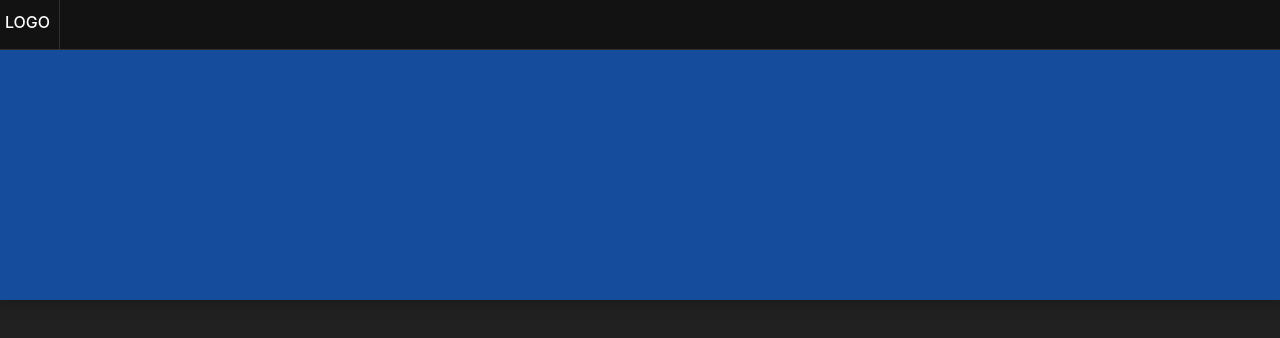
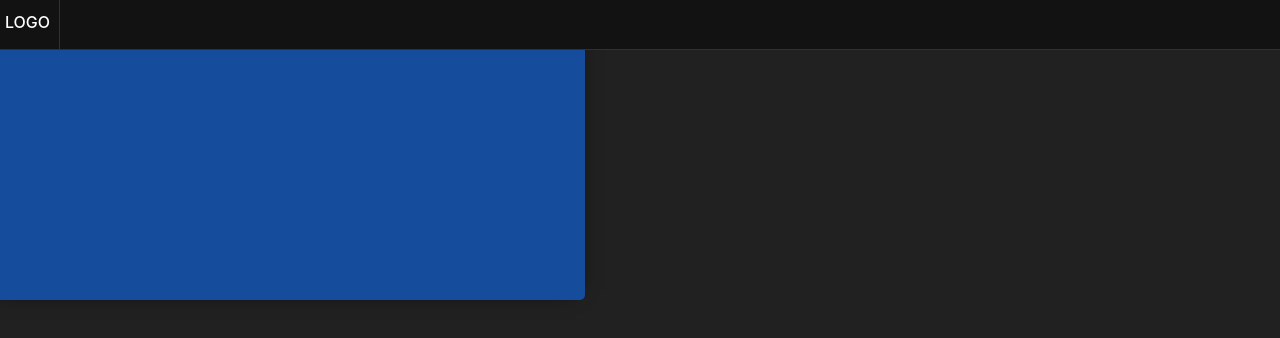
Before and after one commit to BenClementt/college-site, a plain HTML site: page index.html in a window 1280 px wide. Drawn offline with nearby package versions, Linux system fonts and the light colour scheme.

Commit message:
asdasdasd

```diff
--- a/assets/css/styles.css
+++ b/assets/css/styles.css
@@ -4,6 +4,7 @@ body {
     margin: 0;
     padding: 0;
     background-color: #212121;
+    overflow: hidden;
 }
 
 .nav{
@@ -28,6 +29,7 @@ body {
     background-color: #154c9c;
     height: 300px;
     width: 100%;
+    max-width: 600px;
     padding: 10px;
     border-radius: 5px;
     box-shadow: 0px 0px 20px -10px #000;
```
